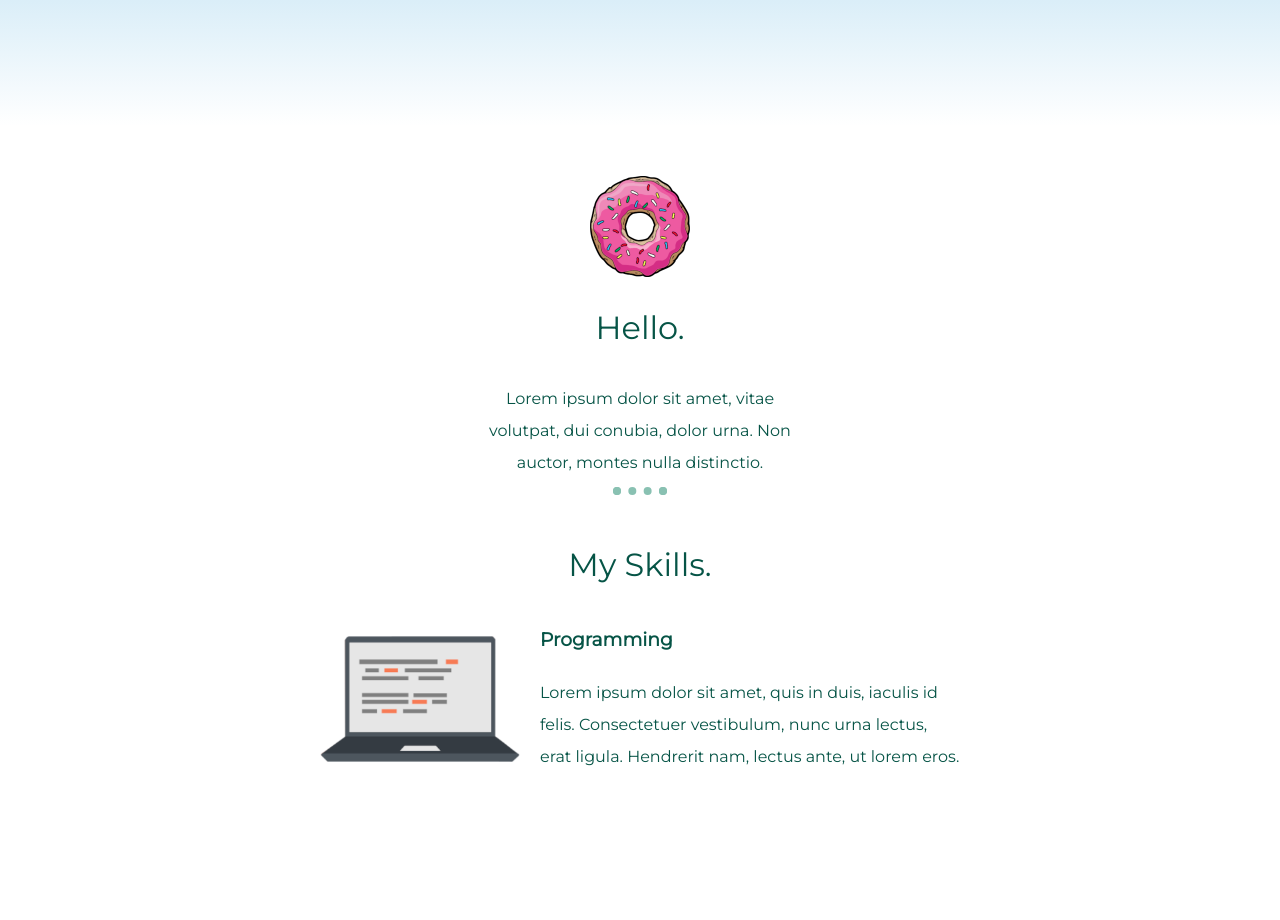
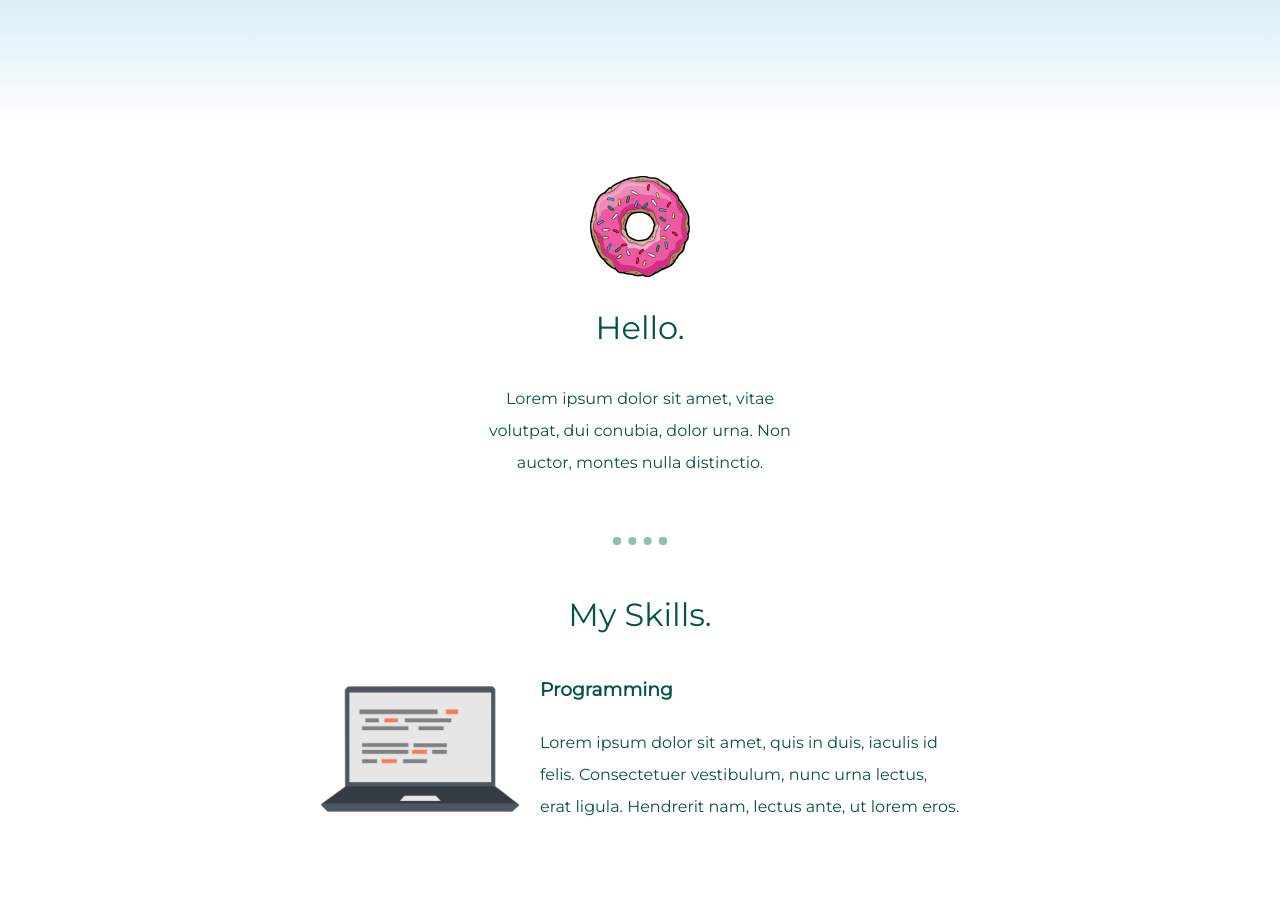
Before and after one commit to Memeis/cv, a plain HTML site: page index.html in a window 1280 px wide. Shown: the part 860-1780 px from the top of the page. Drawn offline with Linux system fonts and the light colour scheme.

Commit message:
Update styles.css

```diff
--- a/css/styles.css
+++ b/css/styles.css
@@ -74,7 +74,7 @@ h3 {
 .profile {
   width: 50%;
   margin: auto;
-  padding-top: 50px;
+  padding: 50px 0;
 }
 
 .skills {
```
